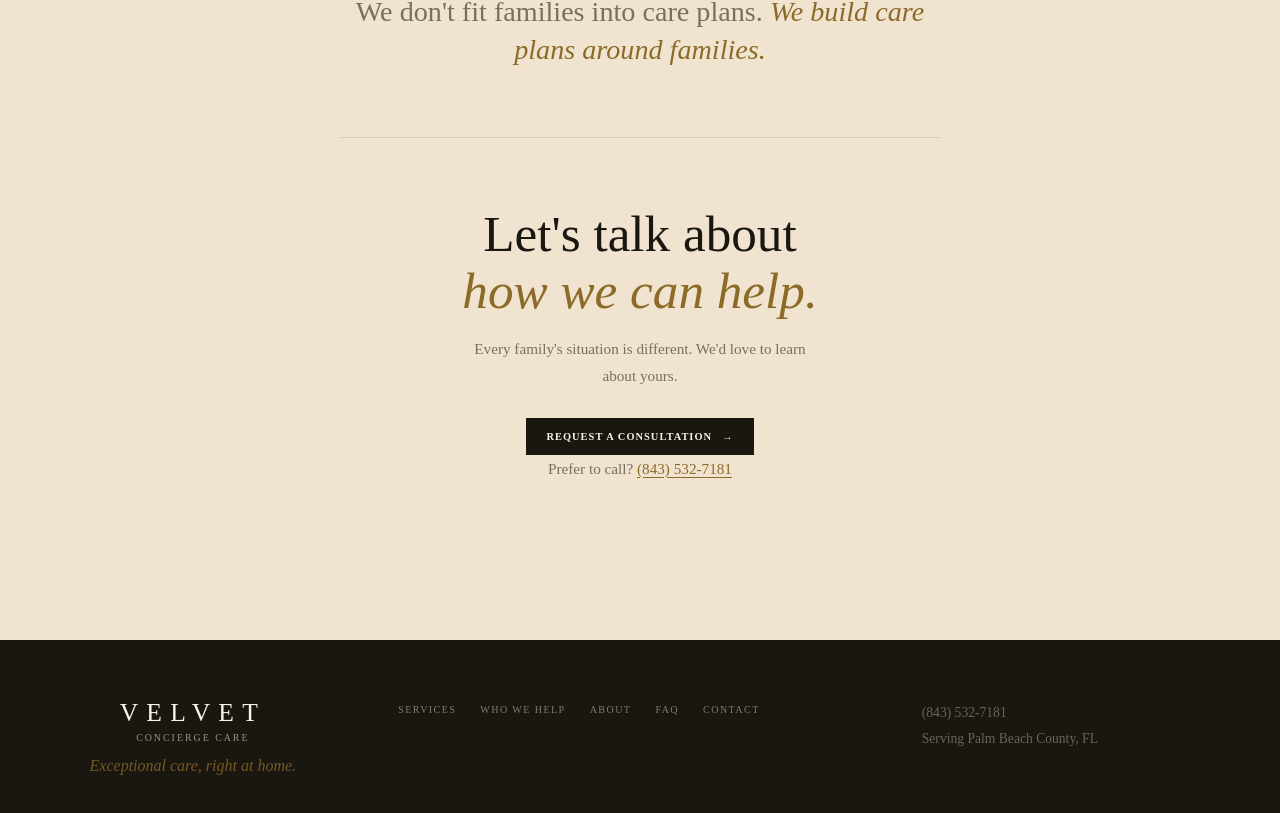
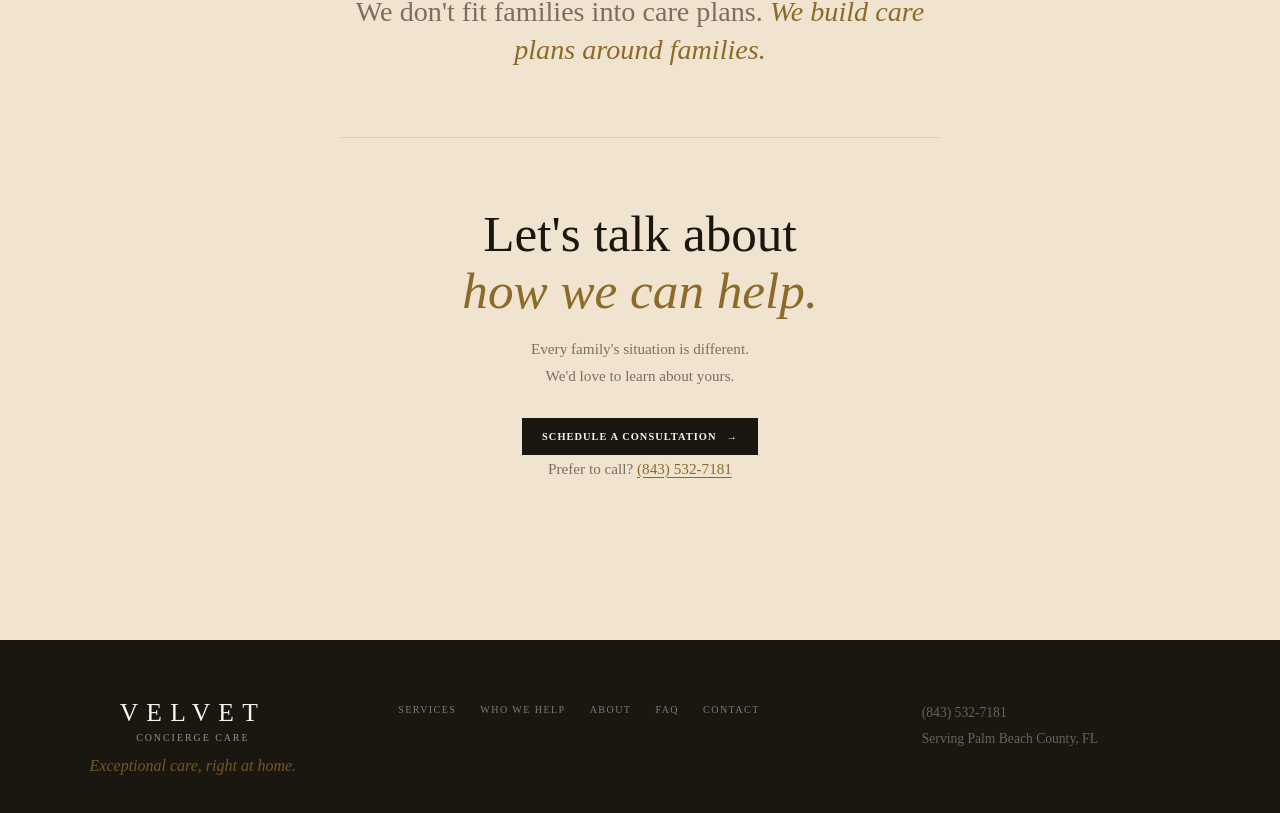
Before and after one commit to wendyservices2011-commits/velvet-concierge-care-v2, a Next.js app: page / in a window 1280 px wide. Shown: the part 2842-3655 px from the top of the page. Built offline with nearby package versions, Linux system fonts and the light colour scheme.

Commit message:
Fix contact section: subtext wrapping, button label, prefer to call spacing

```diff
--- a/app/globals.css
+++ b/app/globals.css
@@ -419,7 +419,7 @@ em { color: var(--gold); font-style: italic; }
 }
 
 .contactAlt {
-  margin-top: 16px;
+  margin-top: 28px;
   font-size: 0.8rem;
   color: var(--muted);
 }
--- a/app/page.tsx
+++ b/app/page.tsx
@@ -130,9 +130,9 @@ export default function Home() {
         </p>
         <div className="contactCta">
           <h2>Let's talk about<br /><em>how we can help.</em></h2>
-          <p>Every family's situation is different. We'd love to learn about yours.</p>
+          <p>Every family's situation is different.<br />We'd love to learn about yours.</p>
           <Link href="/consultation" className="darkButton">
-            Request a Consultation <span>→</span>
+            Schedule a Consultation <span>→</span>
           </Link>
           <p className="contactAlt">
             Prefer to call? <a href="tel:8435327181">(843) 532-7181</a>
```
